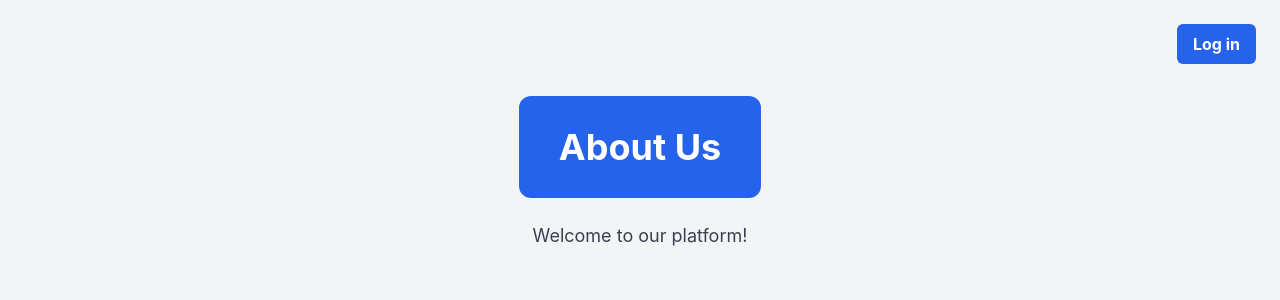
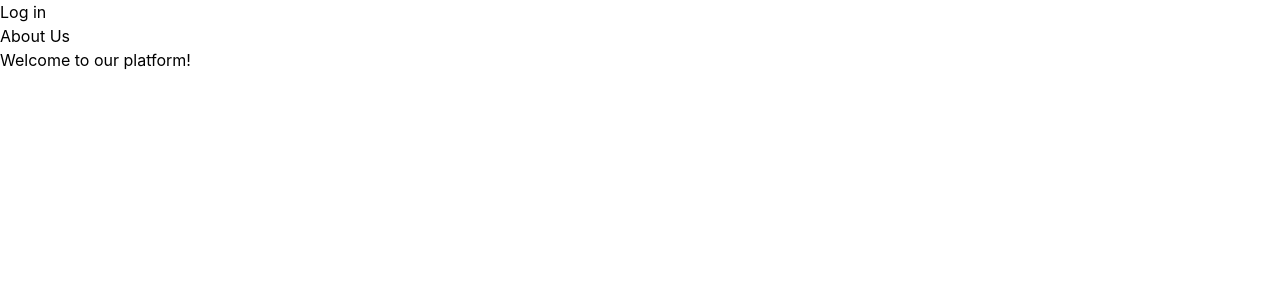
Before and after one commit to Oasis-NEU/f26-group-8, a React (Vite) app: page /about in a window 1280 px wide. Shown: the top 300 px of the page. Built offline with nearby package versions, Linux system fonts and the light colour scheme.

Commit message:
Starting from Scratch

```diff
--- a/src/index.css
+++ b/src/index.css
@@ -1,116 +1,8 @@
 @import 'tailwindcss';
 
 /* Colors used across the whole site. Change one here and it updates everywhere. */
-:root {
-  --primary: #2563eb;
-  --primary-dark: #1d4ed8;
-  --bg: #f3f4f6;
-  --surface: #ffffff;
-  --text: #111827;
-  --text-muted: #374151;
-  --border: #6b7280;
-  --error: #b91c1c;
-}
 
 body {
   background-color: var(--bg);
   color: var(--text);
 }
-
-@layer components {
-  /* Page layout: full-height column, everything centered left to right */
-  .page {
-    position: relative;
-    display: flex;
-    flex-direction: column;
-    align-items: center;
-    min-height: 100vh;
-    padding: 6rem 1.5rem 3rem;
-  }
-
-  /* Big blue rounded heading box at the top of each page */
-  .page-title {
-    background-color: var(--primary);
-    color: white;
-    font-size: 2.25rem;
-    font-weight: 700;
-    padding: 1.5rem 2.5rem;
-    border-radius: 0.75rem;
-    margin-bottom: 1.5rem;
-  }
-
-  .subtitle {
-    color: var(--text-muted);
-    font-size: 1.125rem;
-  }
-
-  /* Buttons */
-  .btn-primary {
-    display: inline-block;
-    background-color: var(--primary);
-    color: white;
-    font-weight: 700;
-    padding: 0.5rem 1rem;
-    border-radius: 0.375rem;
-    cursor: pointer;
-  }
-
-  .btn-primary:hover {
-    background-color: var(--primary-dark);
-  }
-
-  /* Pins an element to the top-right corner of the page */
-  .top-right {
-    position: absolute;
-    top: 1.5rem;
-    right: 1.5rem;
-  }
-
-  /* White box that holds a form */
-  .card {
-    width: 100%;
-    max-width: 28rem;
-    background-color: var(--surface);
-    border-radius: 0.5rem;
-    box-shadow: 0 4px 6px -1px rgb(0 0 0 / 0.1), 0 2px 4px -2px rgb(0 0 0 / 0.1);
-    padding: 1.5rem;
-  }
-
-  /* Form pieces */
-  .field {
-    margin-bottom: 1rem;
-  }
-
-  .label {
-    display: block;
-    color: var(--text-muted);
-    font-weight: 500;
-    margin-bottom: 0.5rem;
-  }
-
-  .input {
-    width: 100%;
-    border: 1px solid var(--border);
-    border-radius: 0.375rem;
-    padding: 0.5rem 1rem;
-  }
-
-  .error {
-    color: var(--error);
-    margin-bottom: 1rem;
-  }
-
-  .link {
-    margin-top: 1.5rem;
-    color: var(--primary-dark);
-    text-decoration: underline;
-  }
-
-  /* Keyboard focus outline (WCAG): shows where you are when pressing Tab */
-  .btn-primary:focus-visible,
-  .input:focus-visible,
-  .link:focus-visible {
-    outline: 2px solid var(--primary);
-    outline-offset: 2px;
-  }
-}
--- a/src/pages/Login.jsx
+++ b/src/pages/Login.jsx
@@ -20,35 +20,6 @@ function Login() {
     }
     return(
         <div className="page">
-            <h1 className="page-title">Login</h1>
-            <form onSubmit={handleSubmit} className="card">
-                <div className="field">
-                    <label htmlFor="email" className="label">Email</label>
-                    <input
-                        type="email"
-                        id="email"
-                        autoComplete="email"
-                        value={email}
-                        onChange={(e) => setEmail(e.target.value)}
-                        className="input"
-                    />
-                </div>
-                <div className="field">
-                    <label htmlFor="password" className="label">Password</label>
-                    <input
-                        type="password"
-                        id="password"
-                        autoComplete="current-password"
-                        value={password}
-                        onChange={(e) => setPassword(e.target.value)}
-                        className="input"
-                    />
-                </div>
-                {error && <p role="alert" className="error">{error}</p>}
-                <button type="submit" className="btn-primary">
-                    Login
-                </button>
-            </form>
             <Link to="/about" className="link">
                 Back to About
             </Link>
```
